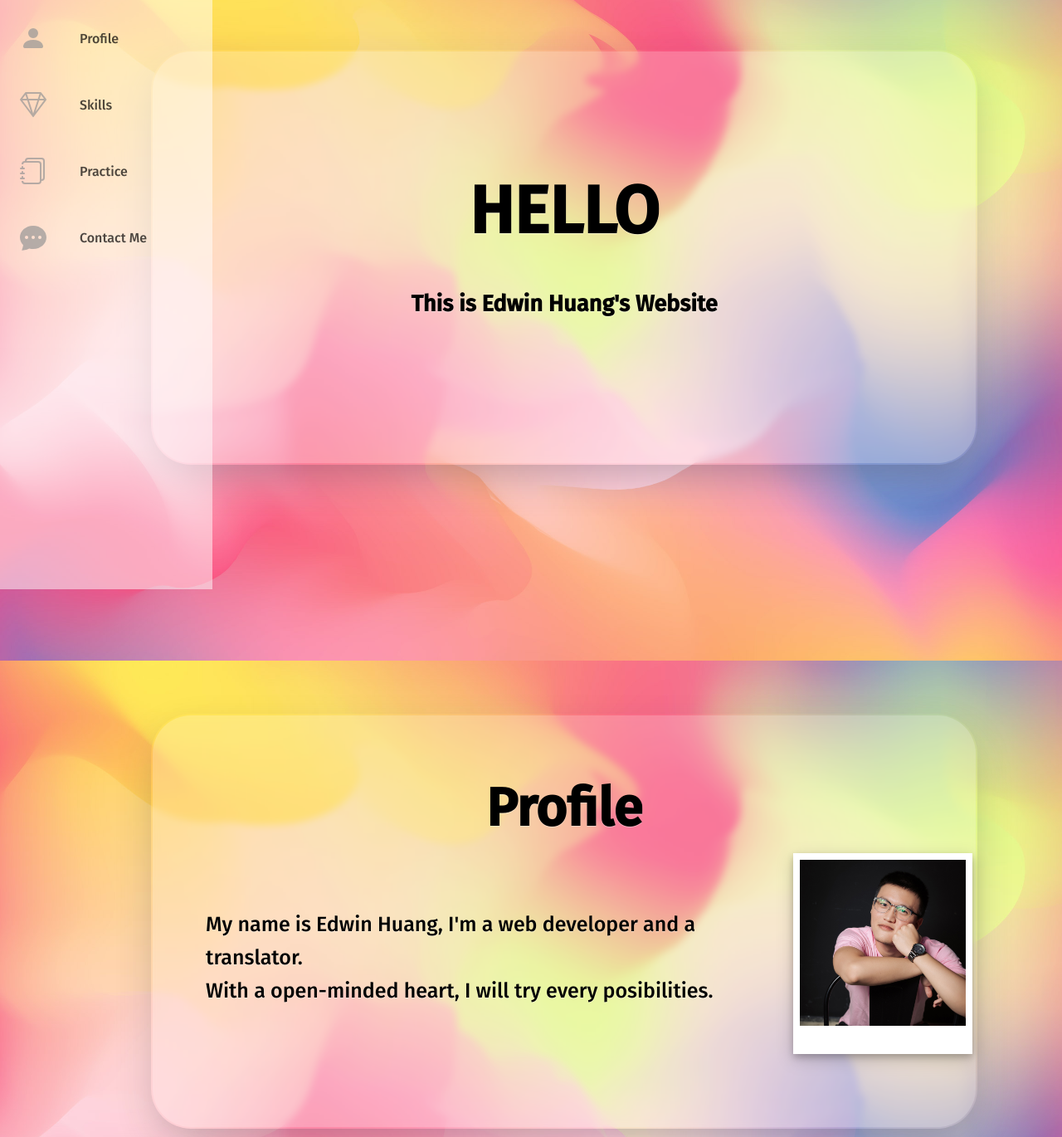
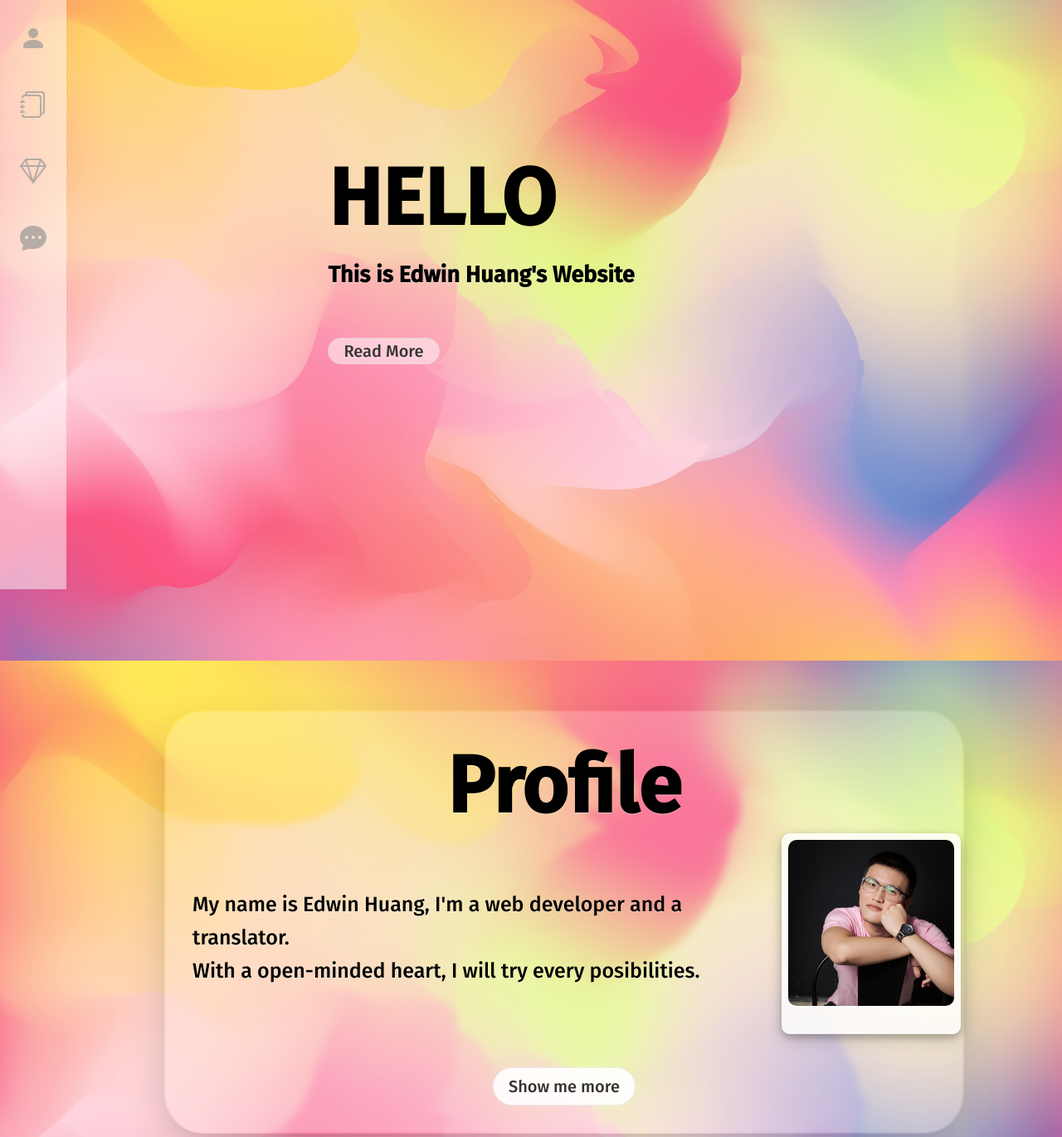
Before and after one commit to scorpio77230/scorpio77230.github.io, a plain HTML site: page app/index.html in a window 1280 px wide. Shown: the part 90-1460 px from the top of the page at 83% size. Drawn offline with Linux system fonts and the light colour scheme.

Commit message:
20210202

```diff
--- a/app/fireship/style.css
+++ b/app/fireship/style.css
@@ -5,6 +5,7 @@
   --text-secondary: #383131;
   --bg-primary: rgba(255, 255, 255, 0.5);
   --bg-secondary:  rgba(255, 255, 255, 0.9);
+  --my-cloor: #f87996;
   --transition-speed: 600ms;
   scroll-behavior: smooth;
 }
@@ -47,13 +48,51 @@ body,main,form,footer {
     display: flex;
     justify-content: center;
     align-items: center;
+    height: 96vh;
     width: auto;
-    height: 96vh;
+  }
+  .RM {
+    position: relative;
+    appearance: auto;
+    -webkit-writing-mode: horizontal-tb !important;
+    text-rendering: auto;
+    color: var(--text-secondary);
+    letter-spacing: normal;
+    text-shadow: 0 1px 0 rgba(255, 255, 255, 0.4);
+    cursor: pointer;
+    background-color: var(--bg-primary);
+    box-sizing: border-box;
+    margin: 3em 0 0 0;
+    font: 400 20px 'Fira Sans';
+    padding: 3px 18px;
+    border-width: 1px;
+    border-radius: 3em;
+    border-style: solid;
+    border-color: rgba(200, 200, 200, 0.3);
+    text-decoration: none;
+    transition: var(--transition-speed);
+  }
+  .SMM {
+    margin: 2em 0 0 0;
+    padding: 10px 18px;
+    background-color: var(--bg-secondary);
+  }
+  .SMM:hover{
+    color: white;
+    background-color: var(--my-cloor);
+  }
+  .face {
+    position: relative;
+    left: -100px;
+    display: flex;
+    justify-content: center;
+    align-items: flex-start;
+    flex-direction: column;
   }
   .box {
     text-align: center;
     background: rgba(255, 255, 255, 0.2);
-    padding: 3em;
+    padding: 2rem;
     border-radius: 3em;
     backdrop-filter: blur(5px);
     border: solid 2px transparent;
@@ -72,14 +111,17 @@ body,main,form,footer {
   .box h2 {
     padding-top: 3rem;
   }
+  .box h3 {
+    font-size: 1.5rem;
+  }
   .title {
-    font-size: 5rem;
+    font-size: 6rem;
   }
   .row {
-    padding: 1rem;
+    padding: -1rem;
     text-align: left;
     display: flex;
-    justify-content: center;
+    justify-content: space-evenly;
     align-items: center;
   }
   .context {
@@ -89,15 +131,19 @@ body,main,form,footer {
   }
   .polaroid {
     position: relative;
-    left: 60px;
+    left: 30px;
     padding:8px 8px 30px 8px;
-    background-color: white;
+    background-color: rgba(255, 255, 255, 0.8);
     box-shadow: 0 4px 8px 0 rgba(0, 0, 0, 0.2), 0 6px 20px 0 rgba(0, 0, 0, 0.19);
+    border-radius: 10px;
   }
   .photo {
     max-width: 200px;
+    border-radius: 10px;
+  }
 
-  }
+
+  /* NAVBAR 設定 */
   .navbar {
     position: fixed;
     background-color: var(--bg-primary);
@@ -136,7 +182,7 @@ body,main,form,footer {
   .nav-link:hover {
     filter: grayscale(0%) opacity(1);
     background: var(--bg-secondary);
-    color: var(--text-secondary);
+    color: var(--text-primary);
   }
 
   .link-text {
@@ -152,7 +198,7 @@ body,main,form,footer {
   }
 
   .bi {
-    color: #f87996;
+    color: var(--my-cloor);
     transition: var(--transition-speed);
   }
 
@@ -172,7 +218,7 @@ body,main,form,footer {
 
   .logo-text
   {
-    color: #8d3b3b;
+    color: var(--my-cloor);
     left: -999px;
     text-transform: uppercase;
     display: inline;
@@ -190,6 +236,8 @@ body,main,form,footer {
   .navbar:hover .logo svg {
     transform: rotate(-180deg);
   }
+
+
   h2 {
     font-size: 1.7em;
   }
@@ -278,7 +326,7 @@ body,main,form,footer {
     }
     .context {
       padding: 0;
-      font-size: 18px;
+      font-size: 16px;
       line-height: 2rem;
     }
     footer h4 {
--- a/app/index.html
+++ b/app/index.html
@@ -8,56 +8,61 @@
     <link rel="preconnect" href="https://fonts.gstatic.com">
     <title>Edwin Huang</title>
   </head>
- <main >
+ <main>
     <div class="container">
-      <div class="box">
+      <div class="face">
         <h1 class="title">HELLO</h1>
+        <br>
         <h2>This is Edwin Huang's Website</h2>
+        <div>
+          <a href="#profile" class="RM">Read More</a>
+        </div>
+      </div>
+    </div>
+  </main>
+
+<main id="profile">
+    <div  class="container">
+      <div  class="box">
+        <h1 class="title">Profile</h1>
         <div class="row">
-        </div>
+          <p class="context">My name is Edwin Huang, I'm a web developer and a translator.<br> With a open-minded heart, I will try every posibilities.</p>
+
+          <div class="polaroid">
+            <img class="photo" src="./image/11.jpg" alt="Edwin Huang">
+          </div>
+
+        </div><a href="#profile" class="RM SMM">Show me more</a>
       </div>
     </div>
 </main>
 
-<main id="profile">
-    <div  class="container">
-      <div  class="box">
-        <h1>Profile</h1>
-        <div class="row">
-          <p class="context">My name is Edwin Huang, I'm a web developer and a translator.<br> With a open-minded heart, I will try every posibilities.</p>
-          <div class="polaroid">
-            <img class="photo" src="/image/11.jpg" alt="Edwin Huang">
-          </div>
-
-        </div>
-      </div>
+<main id="practice">
+  <div class="container">
+    <div class="box">
+      <h1 class="title">Practice</h1>
+      <h3>There are some of my practices learning website animations</h3>
+      <a href="https://scorpio77230.github.io/app/practice/3D/index.html">B</a>
+      <a href="https://scorpio77230.github.io/app/practice/page_animation/index_page.html">A</a>
     </div>
+  </div>
 </main>
 
-<main id="skills">
+<main id="protfolio">
   <div class="container">
     <div class="box">
-      <h1>Skills</h1>
+      <h1 class="title">Protfolio</h1>
       <div class="row">
-        <p class="context">Hello! I'm Edwin Huang. Nice to meet you.</p>
+        <h2>Working on it......</h2>
       </div>
     </div>
   </div>
 </main>
-<main id="practice">
-  <div class="container">
-    <div class="box">
-      <h1>Practice</h1>
-      <div class="row">
-        <p class="context">Hello! I'm Edwin Huang. Nice to meet you.</p>
-      </div>
-    </div>
-  </div>
-</main>
+
 <main id="contact">
   <div class="container">
     <div class="box" id="contactme">
-      <h1>Contact Me</h1>
+      <h1 class="title">Contact Me</h1>
       <div class="row">
         <iframe name="hidden_iframe" id="hidden_iframe" style="display: none;" onload="this.onload=function(){window.location='/app/index.html'}"></iframe>
         <form action="https://docs.google.com/forms/u/0/d/e/1FAIpQLSeTLX_v5TVu04LS1oD2RhIOw1jcbzQ6-NcLJRGB-62LCT-V-A/formResponse" id="mG61Hd" method="POST" target="hidden_iframe" onSubmit="alert('Thank You!')">
@@ -75,7 +80,15 @@
 
 <footer>
   <div>
-    <h4>2021 all rights reserved</h4>
+    <h4>
+      ©
+      <script>
+          var dd = new Date();
+
+          document.write(dd.getFullYear());
+      </script>
+      , Edwin Huang
+    </h4>
   </div>
 </footer>
 <body>
@@ -109,17 +122,6 @@
         </a>
       </li>
 
-
-      <li class="nav-item">
-        <a href="#skills" class="nav-link">
-          <svg xmlns="http://www.w3.org/2000/svg" fill="currentColor" class="bi bi-gem" viewBox="0 0 16 16">
-            <path fill-rule="evenodd"
-            d="M3.1.7a.5.5 0 0 1 .4-.2h9a.5.5 0 0 1 .4.2l2.976 3.974c.149.185.156.45.01.644L8.4 15.3a.5.5 0 0 1-.8 0L.1 5.3a.5.5 0 0 1 0-.6l3-4zm11.386 3.785l-1.806-2.41-.776 2.413 2.582-.003zm-3.633.004l.961-2.989H4.186l.963 2.995 5.704-.006zM5.47 5.495l5.062-.005L8 13.366 5.47 5.495zm-1.371-.999l-.78-2.422-1.818 2.425 2.598-.003zM1.499 5.5l2.92-.003 2.193 6.82L1.5 5.5zm7.889 6.817l2.194-6.828 2.929-.003-5.123 6.831z" />
-          </svg>
-          <span class="link-text">Skills</span>
-        </a>
-      </li>
-
       <li class="nav-item">
         <a href="#practice" class="nav-link">
           <svg xmlns="http://www.w3.org/2000/svg" fill="currentColor" class="bi bi-journals" viewBox="0 0 16 16">
@@ -131,6 +133,18 @@
           <span class="link-text">Practice</span>
         </a>
       </li>
+
+      <li class="nav-item">
+        <a href="#protfolio" class="nav-link">
+          <svg xmlns="http://www.w3.org/2000/svg" fill="currentColor" class="bi bi-gem" viewBox="0 0 16 16">
+            <path fill-rule="evenodd"
+            d="M3.1.7a.5.5 0 0 1 .4-.2h9a.5.5 0 0 1 .4.2l2.976 3.974c.149.185.156.45.01.644L8.4 15.3a.5.5 0 0 1-.8 0L.1 5.3a.5.5 0 0 1 0-.6l3-4zm11.386 3.785l-1.806-2.41-.776 2.413 2.582-.003zm-3.633.004l.961-2.989H4.186l.963 2.995 5.704-.006zM5.47 5.495l5.062-.005L8 13.366 5.47 5.495zm-1.371-.999l-.78-2.422-1.818 2.425 2.598-.003zM1.499 5.5l2.92-.003 2.193 6.82L1.5 5.5zm7.889 6.817l2.194-6.828 2.929-.003-5.123 6.831z" />
+          </svg>
+          <span class="link-text">Protfolio</span>
+        </a>
+      </li>
+
+
       <!-- <li class="nav-item">
         <a href="#" class="nav-link">
 
```
